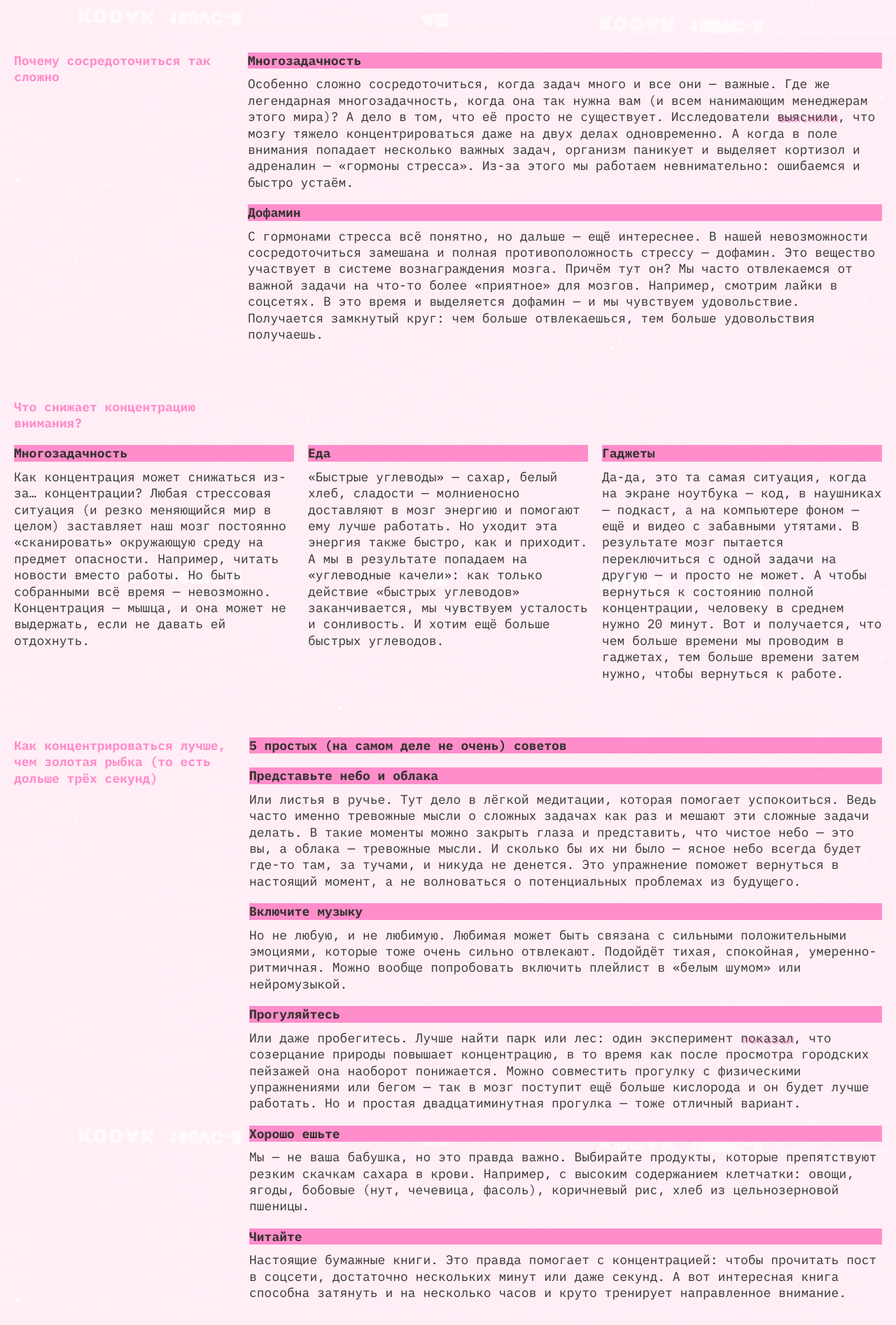
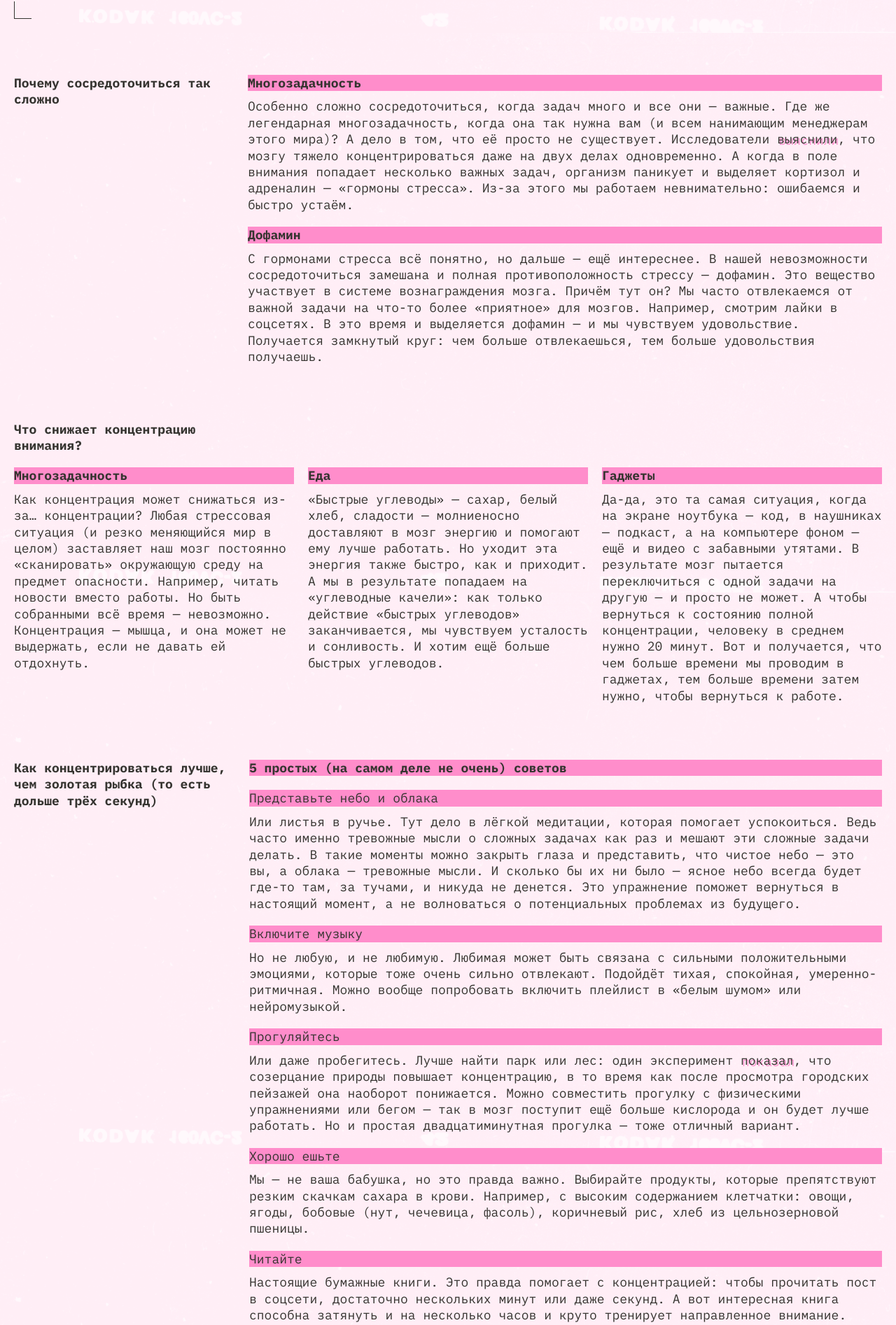
Before and after one commit to Kirill-Shestakov/slozhno-sosredotochitsya, a plain HTML site: page index.html in a window 1280 px wide. Shown: the part 753-2647 px from the top of the page at 70% size. Drawn offline with Linux system fonts and the light colour scheme.

Commit message:
исправил ошибки

```diff
--- a/index.html
+++ b/index.html
@@ -13,6 +13,7 @@
     <link rel="stylesheet" href="./styles/light.css">
     <link rel="icon" href="./images/favicon.ico" sizes="32x32">
     <link rel="icon" href="./images/favicon.svg" sizes="any" type="image/svg+xml">
+    <link rel="./images/favicon.svg" href="mobile-icon.png">
     <title>Сложно сосредоточиться</title>
   </head>
   <body class="page">
@@ -49,36 +50,62 @@
         сконцентрироваться, особенно когда очень надо
       </p>
     </header>
-    <main>
-      <section class="main_section main_container-one">
+    <main class="content">
+      <section class="main_section main_container-concentrate">
         <h2 class="main_title">Почему сосредоточиться так сложно</h2>
-        <p class="main_subtitle">Многозадачность</p>
-        <p class="main_text">Особенно сложно сосредоточиться, когда задач много и все они — важные. Где же легендарная многозадачность, когда она так нужна вам (и всем нанимающим менеджерам этого мира)? А дело в том, что её просто не существует. Исследователи <a href="https://www.sbras.info/public-reception/question/mozhet-li-chelovecheskii-mozg-kontsentrirovatsya-na-dvukh-veshchakh-odnovr" class="main_link">выяснили</a>, что мозгу тяжело концентрироваться даже на двух делах одновременно. А когда в поле внимания попадает несколько важных задач, организм паникует и выделяет кортизол и адреналин — «гормоны стресса». Из-за этого мы работаем невнимательно: ошибаемся и быстро устаём.</p>
-        <p class="main_subtitle">Дофамин</p>
+        <div class="section_wrap">
+          <article class="main_article">
+            <h4 class="main_subtitle">Многозадачность</h4>
+            <p class="main_text">Особенно сложно сосредоточиться, когда задач много и все они — важные. Где же легендарная многозадачность, когда она так нужна вам (и всем нанимающим менеджерам этого мира)? А дело в том, что её просто не существует. Исследователи <a href="https://www.sbras.info/public-reception/question/mozhet-li-chelovecheskii-mozg-kontsentrirovatsya-na-dvukh-veshchakh-odnovr" class="main_link" target="_blank">выяснили</a>, что мозгу тяжело концентрироваться даже на двух делах одновременно. А когда в поле внимания попадает несколько важных задач, организм паникует и выделяет кортизол и адреналин — «гормоны стресса». Из-за этого мы работаем невнимательно: ошибаемся и быстро устаём.</p>
+          </article>
+          <article class="main_article">
+            <h4 class="main_subtitle">Дофамин</h4>
             <p class="main_text">С гормонами стресса всё понятно, но дальше — ещё интереснее. В нашей невозможности сосредоточиться замешана и полная противоположность стрессу — дофамин. Это вещество участвует в системе вознаграждения мозга. Причём тут он? Мы часто отвлекаемся от важной задачи на что-то более «приятное» для мозгов. Например, смотрим лайки в соцсетях. В это время и выделяется дофамин — и мы чувствуем удовольствие. Получается замкнутый круг: чем больше отвлекаешься, тем больше удовольствия получаешь.</p>
+          </article>
+        </div>
       </section>
       <section class="main_section main_card-container">
         <h2 class="main_title">Что снижает концентрацию внимания?</h2>
-        <p class="main_subtitle">Многозадачность</p>
+        <div class="section_wrap">
+          <article class="main_article">
+            <h4 class="main_subtitle">Многозадачность</h4>
             <p class="main_text">Как концентрация может снижаться из-за… концентрации? Любая стрессовая ситуация (и резко меняющийся мир в целом) заставляет наш мозг постоянно «сканировать» окружающую среду на предмет опасности. Например, читать новости вместо работы. Но быть собранными всё время — невозможно. Концентрация — мышца, и она может не выдержать, если не давать ей отдохнуть.</p>
-        <p class="main_subtitle">Еда</p>
+          </article>
+          <article class="main_article">
+            <h4 class="main_subtitle">Еда</h4>
             <p class="main_text">«Быстрые углеводы» — сахар, белый хлеб, сладости — молниеносно доставляют в мозг энергию и помогают ему лучше работать. Но уходит эта энергия также быстро, как и приходит. А мы в результате попадаем на «углеводные качели»: как только действие «быстрых углеводов» заканчивается, мы чувствуем усталость и сонливость. И хотим ещё больше быстрых углеводов.</p>
-        <p class="main_subtitle">Гаджеты</p>
+          </article>
+          <article class="main_article">
+            <h4 class="main_subtitle">Гаджеты</h4>
             <p class="main_text">Да-да, это та самая ситуация, когда на экране ноутбука — код, в наушниках — подкаст, а на компьютере фоном — ещё и видео с забавными утятами. В результате мозг пытается переключиться с одной задачи на другую — и просто не может. А чтобы вернуться к состоянию полной концентрации, человеку в среднем нужно 20 минут. Вот и получается, что чем больше времени мы проводим в гаджетах, тем больше времени затем нужно, чтобы вернуться к работе.</p>
+          </article>
+        </div>
       </section>
-      <section class="main_section main_container-two">
+      <section class="main_section main_container-advice">
         <h2 class="main_title">Как концентрироваться лучше, чем золотая рыбка (то есть дольше трёх секунд)</h2>
-        <p class="main_subtitle">5 простых (на самом деле не очень) советов</p>
-        <p class="main_subtitle">Представьте небо и облака</p>
+        <div class="section_wrap">
+          <article class="main_article">
+            <h3 class="main_subtitle main_subtitle-special">5 простых (на самом деле не очень) советов</h3>
+            <h4 class="main_subtitle">Представьте небо и облака</h4>
             <p class="main_text">Или листья в ручье. Тут дело в лёгкой медитации, которая помогает успокоиться. Ведь часто именно тревожные мысли о сложных задачах как раз и мешают эти сложные задачи делать. В такие моменты можно закрыть глаза и представить, что чистое небо — это вы, а облака — тревожные мысли. И сколько бы их ни было — ясное небо всегда будет где-то там, за тучами, и никуда не денется. Это упражнение поможет вернуться в настоящий момент, а не волноваться о потенциальных проблемах из будущего.</p>
-        <p class="main_subtitle">Включите музыку</p>
+          </article>
+          <article class="main_article">
+            <h4 class="main_subtitle main_subtitle-">Включите музыку</h4>
             <p class="main_text">Но не любую, и не любимую. Любимая может быть связана с сильными положительными эмоциями, которые тоже очень сильно отвлекают. Подойдёт тихая, спокойная, умеренно-ритмичная. Можно вообще попробовать включить плейлист в «белым шумом» или нейромузыкой.</p>
-        <p class="main_subtitle">Прогуляйтесь</p>
-        <p class="main_text">Или даже пробегитесь. Лучше найти парк или лес: один эксперимент <a href="https://vc.ru/u/1007005-yuliya-basova/327141-pyat-sposobov-povysit-koncentraciyu" class="main_link">показал</a>, что созерцание природы повышает концентрацию, в то время как после просмотра городских пейзажей она наоборот понижается. Можно совместить прогулку с физическими упражнениями или бегом — так в мозг поступит ещё больше кислорода и он будет лучше работать. Но и простая двадцатиминутная прогулка — тоже отличный вариант.</p>
-        <p class="main_subtitle">Хорошо ешьте</p>
+          </article>
+          <article class="main_article">
+            <h4 class="main_subtitle">Прогуляйтесь</h4>
+            <p class="main_text">Или даже пробегитесь. Лучше найти парк или лес: один эксперимент <a href="https://vc.ru/u/1007005-yuliya-basova/327141-pyat-sposobov-povysit-koncentraciyu" class="main_link" target="_blank">показал</a>, что созерцание природы повышает концентрацию, в то время как после просмотра городских пейзажей она наоборот понижается. Можно совместить прогулку с физическими упражнениями или бегом — так в мозг поступит ещё больше кислорода и он будет лучше работать. Но и простая двадцатиминутная прогулка — тоже отличный вариант.</p>
+          </article>
+          <article class="main_article">
+            <h4 class="main_subtitle">Хорошо ешьте</h4>
             <p class="main_text">Мы — не ваша бабушка, но это правда важно. Выбирайте продукты, которые препятствуют резким скачкам сахара в крови. Например, с высоким содержанием клетчатки: овощи, ягоды, бобовые (нут, чечевица, фасоль), коричневый рис, хлеб из цельнозерновой пшеницы.</p>
-        <p class="main_subtitle">Читайте</p>
+          </article>
+          <article class="main_article">
+            <h4 class="main_subtitle">Читайте</h4>
             <p class="main_text">Настоящие бумажные книги. Это правда помогает с концентрацией: чтобы прочитать пост в соцсети, достаточно нескольких минут или даже секунд. А вот интересная книга способна затянуть и на несколько часов и круто тренирует направленное внимание.</p>
+          </article>
+        </div>
       </section>
       <section class="main_section">
         <p class="main_subtitle">А можно в картинках?</p>
--- a/styles/dark.css
+++ b/styles/dark.css
@@ -21,6 +21,8 @@
   --btn-active-color: #ff0070;
   --link-hover-color: #f1b2ce;
   --link-focus-color: #f1b2ce;
+  --title-size-mobile: clamp(7.25rem, 7.0115rem + 1.0178vw, 7.5rem);
+  --title-size-desktop: clamp(7.5rem, 0.5625rem + 14.4531vw, 9.8125rem);
   --visibility-rec: visible;
   --background-image: url("../images/cover-image-dark.png");
 }
--- a/styles/light.css
+++ b/styles/light.css
@@ -21,6 +21,8 @@
   --btn-active-color: #353430;
   --link-hover-color: #353430;
   --link-focus-color: #353430;
+  --title-size-mobile: clamp(7.25rem, 7.0115rem + 1.0178vw, 7.5rem);
+  --title-size-desktop: clamp(7.5rem, 0.5625rem + 14.4531vw, 9.8125rem);
   --visibility-rec: hidden;
   --background-image: url("../images/cover-image-light.png");
 }
@@ -39,6 +41,8 @@
     --btn-active-color: #353430;
     --link-hover-color: #353430;
     --link-focus-color: #353430;
+    --title-size-mobile: clamp(7.25rem, 7.0115rem + 1.0178vw, 7.5rem);
+    --title-size-desktop: clamp(7.5rem, 0.5625rem + 14.4531vw, 9.8125rem);
     --visibility-rec: hidden;
     --background-image: url("../images/cover-image-light.png");
   }
--- a/styles/style.css
+++ b/styles/style.css
@@ -20,7 +20,7 @@
   align-items: center;
   justify-content: end;
   justify-items: end;
-  min-block-size: 668px;
+  min-block-size: 100vh;
   padding: 10px;
 }
 
@@ -59,15 +59,15 @@
   block-size: 9px;
   background-color: var(--accent-color);
   border-radius: 50%;
-  inset: 0;
-  box-shadow: 0px 0px 4px var(--accent-color);
+  box-shadow: 0 0 4px 2px var(--accent-color);
 }
 
 .decorated-element_text::before {
-  content: "REC";
+  content: "Rec";
   color: var(--accent-color, #ff0070);
   line-height: 24px;
   padding-inline-end: 10px;
+  text-transform: uppercase;
 }
 
 .header__theme-menu-list {
@@ -85,6 +85,7 @@
   font-size: 18px;
   line-height: 18px; /* 100% */
   text-transform: lowercase;
+  cursor: pointer;
 }
 
 .header__theme-menu-button:hover {
@@ -105,7 +106,7 @@
 }
 
 .title {
-  font-size: clamp(7.25rem, 7.0115rem + 1.0178vw, 7.5rem);
+  font-size: var(--title-size-mobile);
   color: var(--title-color);
   text-shadow: 4px 4px 0px var(--accent-color);
   font-style: normal;
@@ -120,82 +121,14 @@
   color: var(--text-color);
 }
 
-/*Медиа-запросы для ширины 768px*/
+/*Main*/
 
-@media (width >= 768px) {
-  .header {
-    display: grid;
-    grid-template-rows: 1fr auto 1fr;
-    align-items: center;
-    justify-content: end;
-    justify-items: end;
-    padding: 20px;
-    min-block-size: 1024px;
-  }
-
-  .decorated-element_text {
-    inset-inline-end: 30px;
-  }
-
-  .title {
-    place-self: start;
-    font-size: clamp(7.5rem, 0.5625rem + 14.4531vw, 9.8125rem);
-    margin-inline-start: -20px;
-  }
-
-  .header_subtitle {
-    max-inline-size: 50%;
-  }
+.content {
+  margin: 40px 10px;
 }
 
-/*Медиа-запросы для ширины 1024px*/
-
-@media (width >= 1024px) {
-  .header {
-    grid-template-columns: 1fr;
-    min-block-size: 768px;
-  }
-
-  .decorated-zone {
-    position: relative;
-  }
-
-  .decorated-zone::after {
-    position: absolute;
-    place-self: end left;
-    inset-inline-start: 20px;
-    inset-block-end: 20px;
-  }
-
-  .decorated-zone::before {
-    position: absolute;
-    inset-inline-end: 20px;
-    inset-block-start: 20px;
-  }
-
-  .decorated-element_text {
-    inset-block-start: 20px;
-  }
-
-  .header__theme-menu {
-    align-self: start;
-    justify-self: center;
-  }
-
-  .header__theme-menu-list {
-    flex-direction: row;
-  }
-
-  .title {
-    place-self: start;
-  }
-
-}
-
-/*Main*/
-
-.main_section {
-  margin: 40px 10px;
+.main_section:not(:last-of-type) {
+  margin-block-end: 50px;
 }
 
 .main_link {
@@ -215,12 +148,9 @@
   outline: 1px solid var(--link-focus-color);
 }
 
-.main_section .main_subtitle:nth-child(3) {
-  margin-top: 20px;
-}
 
 .main_title {
-  color: var(--accent-color);
+  color: var(--text-color);
   font-size: 18px;
   line-height: 23.4px; /* 130% */
   padding-bottom: 20px;
@@ -232,6 +162,21 @@
   line-height: 23.4px; /* 130% */
   font-weight: 700;
   margin-block-end: 10px;
+  font-size: 18px;
+}
+
+.main_container-advice .section_wrap .main_subtitle {
+  font-weight: 400;
+}
+
+.main_container-advice .section_wrap .main_subtitle-special {
+  font-weight: 700;
+  margin-block-end: 20px;
+}
+
+.main_container-gallery {
+  display: grid;
+  justify-content: center;
 }
 
 .main_text {
@@ -244,8 +189,8 @@
   padding-block-end: 20px;
 }
 
-.main_text:last-child {
-  padding-block-end: 10px;
+.main_article:last-of-type .main_text {
+  padding-block-end: 0px;
 }
 
 .main_container-gallery {
@@ -260,24 +205,66 @@
   object-fit: cover;
 }
 
+/*footer*/
+
+.footer {
+  display: grid;
+  justify-content: center;
+  justify-items: end;
+  align-content: center;
+  padding: 10px;
+  min-block-size: 667px;
+}
+
+.footer .title {
+  text-shadow: 2px 2px 0px var(--accent-color);
+}
+
 /*Медиа-запросы для ширины 768px*/
 
 @media (width >= 768px) {
-  .main_section {
+
+  /*Медиа-запросы для header*/
+
+  .header {
+    padding: 20px;
+  }
+
+  .decorated-element_text {
+    inset-inline-end: 30px;
+  }
+
+  .title {
+    place-self: start;
+    font-size: var(--title-size-desktop);
+    margin-inline-start: -20px;
+  }
+
+  .header_subtitle {
+    max-inline-size: 50%;
+  }
+
+  /*Медиа-запросы для main*/
+
+  .content {
     margin: 60px 20px;
+  }
+
+  .main_section:not(:last-of-type) {
+    margin-block-end: 80px;
   }
 
   .main_text:last-child {
     padding-block-end: 20px;
   }
 
-  .main_container-one {
+  .main_container-concentrate {
     display: grid;
     grid-template-columns: 236px 1fr;
     gap: 0 20px;
   }
 
-  .main_container-one .main_title {
+  .main_container-concentrate .main_title {
     grid-row-start: 1;
     grid-row-end: span 4;
   }
@@ -290,23 +277,18 @@
     inline-size: 236px;
   }
 
-  .main_container-two {
+  .main_container-advice {
     display: grid;
     grid-template-columns: 236px 1fr;
     gap: 0 20px;
   }
 
-  .main_container-two .main_title {
+  .main_container-advice .main_title {
     grid-row-start: 1;
     grid-row-end: span 11;
   }
 
-  .main_container-two .main_subtitle:first-of-type {
-    margin-block-end: 0;
-  }
-
   .main_container-gallery {
-    display: grid;
     grid-template-columns: repeat(3, 1fr);
     grid-template-rows: repeat(4, 1fr);
     gap: 20px;
@@ -351,23 +333,82 @@
     grid-row-start: 3;
     grid-row-end: 5;
   }
+
+  /*Медиа-запросы для footer*/
+
+  .footer {
+    padding: 20px;
+    min-block-size: 1024px;
+  }
+
+  .footer .title {
+    margin-inline-start: 0;
+  }
+
 }
 
 /*Медиа-запросы для ширины 1024px*/
 
 @media (width >= 1024px) {
-  .main_container-one {
+
+  /*Медиа-запросы для header*/
+
+  .header {
+    grid-template-columns: 1fr;
+  }
+
+  .decorated-zone {
+    position: relative;
+  }
+
+  .decorated-zone::after {
+    place-self: end left;
+    inset-inline-start: 20px;
+    inset-block-end: 20px;
+  }
+
+  .decorated-zone::before {
+    inset-inline-end: 20px;
+    inset-block-start: 20px;
+  }
+
+  .decorated-element_text {
+    inset-block-start: 20px;
+  }
+
+  .header__theme-menu {
+    align-self: start;
+    justify-self: center;
+  }
+
+  .header__theme-menu-list {
+    flex-direction: row;
+  }
+
+  .title {
+    place-self: start;
+  }
+
+  /*Медиа-запросы для main*/
+
+  .main_container-concentrate {
     gap: 0 98px;
   }
 
-  .main_container-one .main_title {
+  .main_container-concentrate .main_title {
     inline-size: 314.96px;
   }
 
   .main_card-container {
+    display: block;
+  }
+
+  .main_card-container .section_wrap {
+    display: grid;
     grid-template-columns: repeat(3, 1fr);
     gap: 0 20px;
   }
+
   .main_card-container .main_title {
     inline-size: 314.96px;
     grid-column-start: 1;
@@ -381,47 +422,22 @@
     grid-row-end: 3;
   }
 
-  .main_container-two {
+  .main_container-advice {
     gap: 0 100px;
   }
 
-  .main_container-two .main_title {
+  .main_container-advice .main_title {
     inline-size: 315px;
   }
 
   .main_container-gallery {
-    block-size: 1058px;
+    min-block-size: 1058px;
   }
-}
 
-/*footer*/
+  /*Медиа-запросы для footer*/
 
-.footer {
-  display: grid;
-  justify-content: center;
-  justify-items: end;
-  align-content: center;
-  padding: 10px;
-  min-block-size: 667px;
-}
-
-.footer .title {
-  text-shadow: 2px 2px 0px var(--accent-color);
-}
-
-/*Медиа-запросы для ширины 768px*/
-
-@media (width >= 768px) {
-  .footer {
-    padding: 20px;
-    min-block-size: 1024px;
-  }
-}
-
-/*Медиа-запросы для ширины 1024px*/
-
-@media (width >= 1024px) {
   .footer {
     min-block-size: 768px;
   }
+
 }
--- a/styles/variables.css
+++ b/styles/variables.css
@@ -15,7 +15,9 @@
   --btn-active-color: #ff0070;
   --link-hover-color: #f1b2ce;
   --link-focus-color: #f1b2ce;
+  --title-size-mobile: clamp(7.25rem, 7.0115rem + 1.0178vw, 7.5rem);
+  --title-size-desktop: clamp(7.5rem, 0.5625rem + 14.4531vw, 9.8125rem);
   --visibility-rec: visible;
   --background-image: url("../images/cover-image-dark.png");
-  --main-font: "IBM Plex mono", "Arial", sans-serif;
+  --main-font: "IBM Plex mono", "Arial", monospace;
 }
```
Lines whose indentation alone changed are shown as unchanged.
